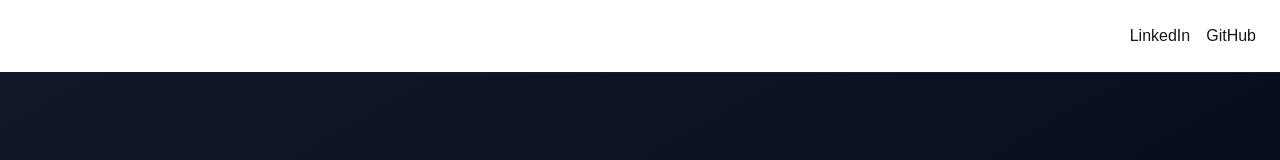
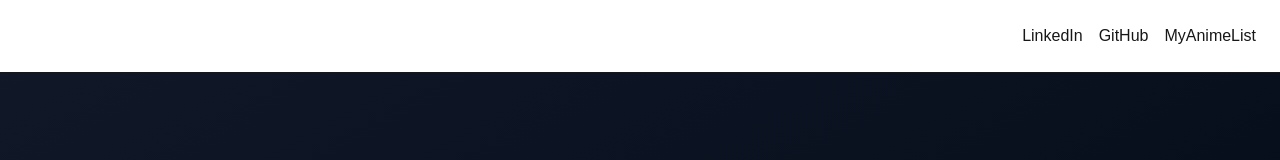
Before and after one commit to Antheagao/portfolio3, a Next.js app: page / in a window 1280 px wide. Shown: the top 160 px of the page. Built offline with nearby package versions, Linux system fonts and the light colour scheme.

Commit message:
added anime list link to header

```diff
--- a/src/app/components/Header.tsx
+++ b/src/app/components/Header.tsx
@@ -12,6 +12,10 @@ export default function Header() {
           <Link href="https://github.com/Antheagao/" target="_blank" rel="noopener noreferrer" className="hover:underline">
             GitHub
           </Link>
+
+          <Link href="https://myanimelist.net/profile/Antheagao" target="_blank" rel="noopener noreferrer" className="hover:underline">
+            MyAnimeList
+          </Link>
         </div>
       </nav>
     </header>
```
